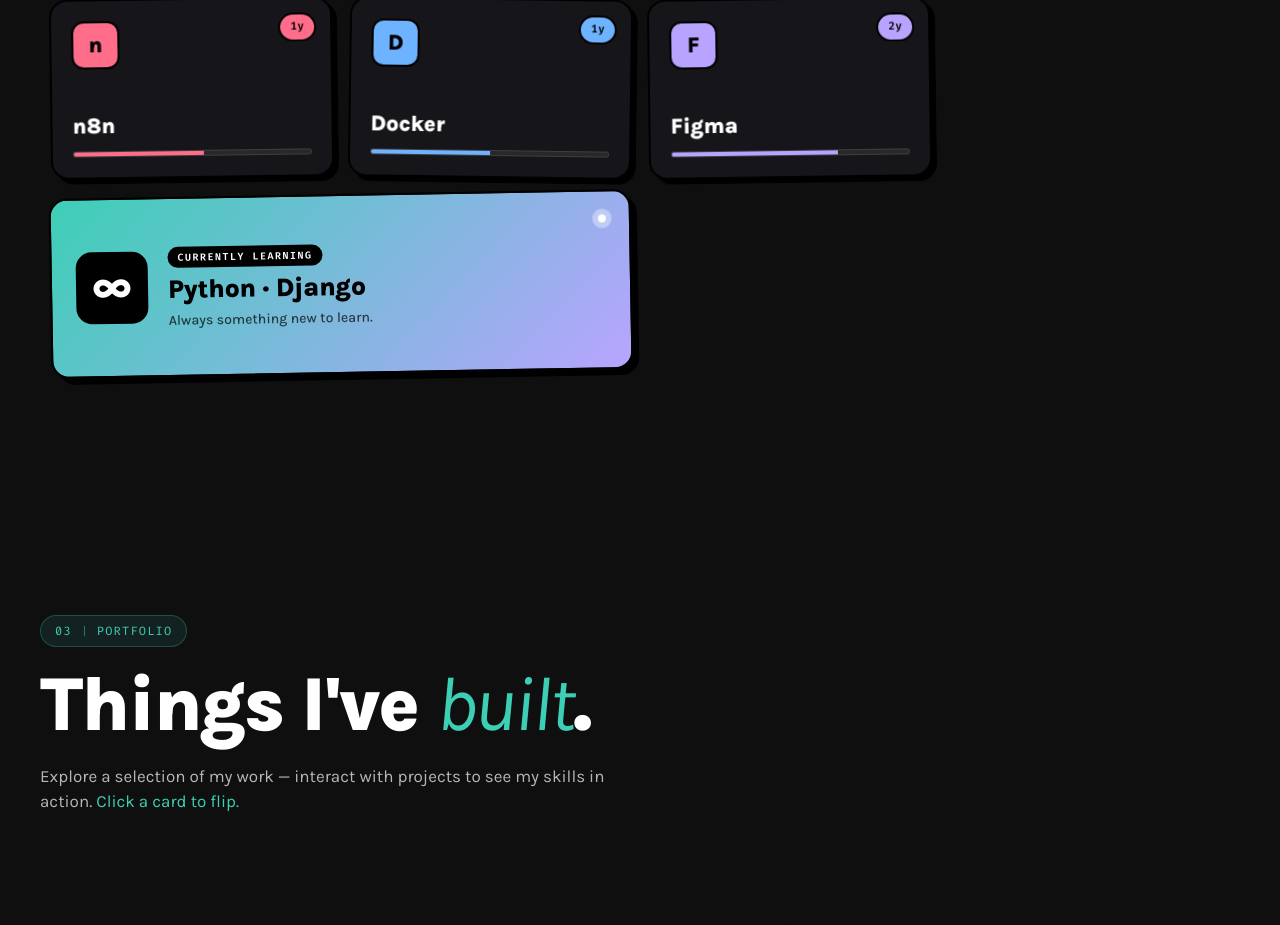
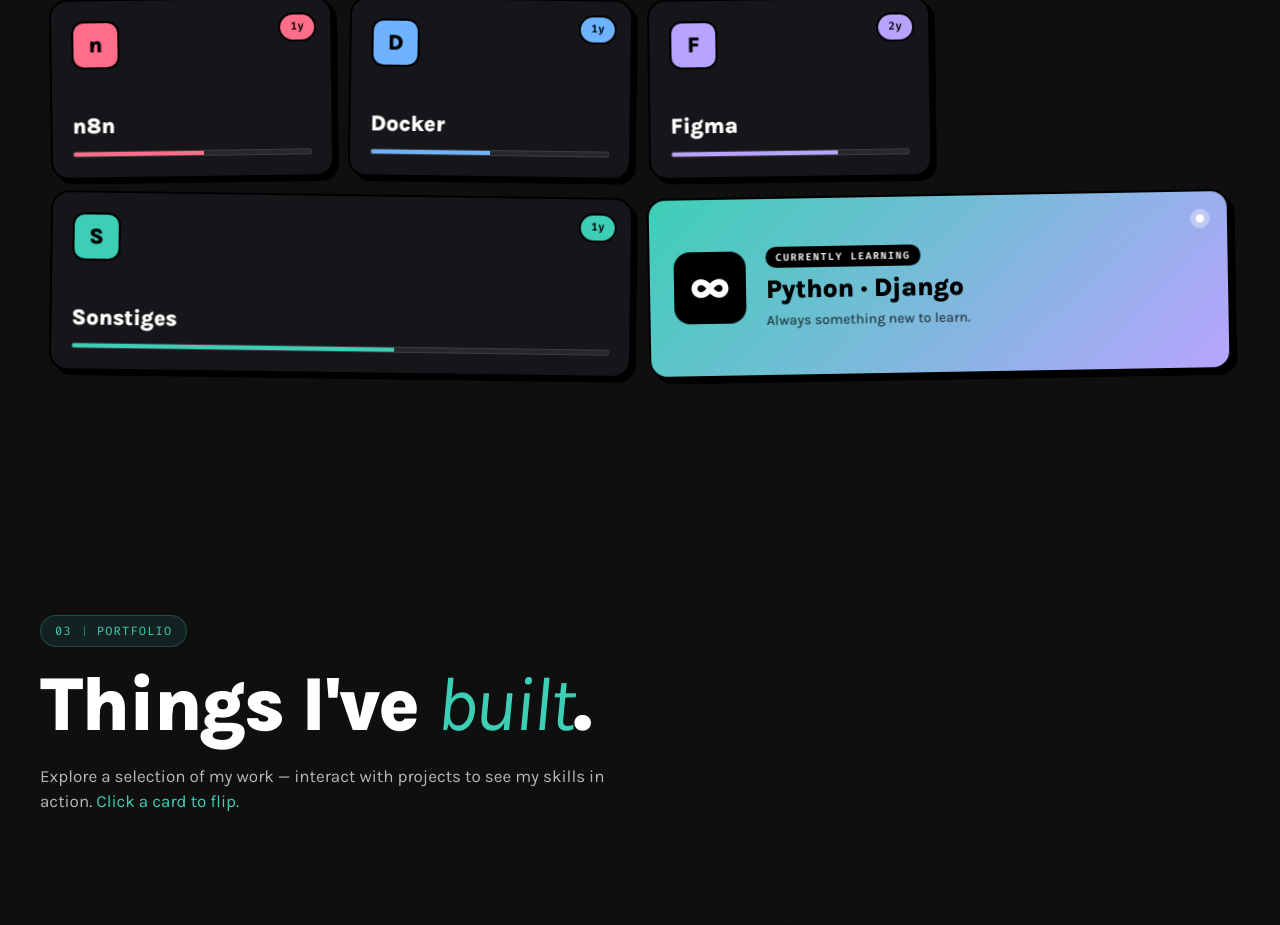
Before and after one commit to MonkeyDHoffy/Portfolio-Playground, a React (Vite) app: page / in a window 1280 px wide. Shown: the part 2998-3923 px from the top of the page. Built offline with nearby package versions, Linux system fonts and the light colour scheme.

Commit message:
Update skills section content and card interactions

```diff
--- a/src/components/sections/Skills.tsx
+++ b/src/components/sections/Skills.tsx
@@ -38,7 +38,7 @@
           {allSkills.map((s, i) => (
             <SkillTile key={s.label} skill={s} index={i} lang={lang} />
           ))}
-          <GrowthTile label={t('skills.learningLabel')} sub={t('skills.learningSub')} />
+          <GrowthTile label={t('skills.learningLabel')} sub={t('skills.learningSub')} backText={t('skills.learningBack')} />
         </div>
       </div>
       <style>{`
@@ -153,16 +153,33 @@
   );
 }
 
-function GrowthTile({ label, sub }: { label: string; sub: string }) {
+function GrowthTile({ label, sub, backText }: { label: string; sub: string; backText: string }) {
+  const [hover, setHover] = useState(false);
   return (
+    <div
+      onMouseEnter={() => setHover(true)}
+      onMouseLeave={() => setHover(false)}
+      style={{
+        gridColumn: 'span 2',
+        gridRow: 'span 1',
+        perspective: 1000,
+        transition: 'transform 300ms ease',
+        transform: `rotate(-1deg) ${hover ? 'translateY(-6px)' : ''}`,
+        cursor: 'pointer',
+      }}
+    >
       <div style={{
-      gridColumn: 'span 2', gridRow: 'span 1',
-      position: 'relative',
+        position: 'relative', width: '100%', height: '100%',
+        transformStyle: 'preserve-3d',
+        transition: 'transform 500ms cubic-bezier(0.3, 0.7, 0.2, 1)',
+        transform: hover ? 'rotateY(180deg)' : 'rotateY(0deg)',
+      }}>
+        <div style={{
+          position: 'absolute', inset: 0, backfaceVisibility: 'hidden',
           borderRadius: 18, padding: 24,
           background: `linear-gradient(135deg, ${TEAL}, ${LILAC})`,
           border: '2px solid #000',
           boxShadow: '6px 6px 0 #000',
-      transform: 'rotate(-1deg)',
           display: 'flex', alignItems: 'center', gap: 20,
           overflow: 'hidden',
         }}>
@@ -199,5 +216,27 @@
             </div>
           </div>
         </div>
+        <div style={{
+          position: 'absolute', inset: 0, backfaceVisibility: 'hidden',
+          transform: 'rotateY(180deg)',
+          borderRadius: 18, padding: 22,
+          background: `linear-gradient(135deg, ${LILAC}, ${TEAL})`,
+          border: '2px solid #000',
+          boxShadow: '6px 6px 0 #000',
+          display: 'flex', flexDirection: 'column', justifyContent: 'space-between',
+        }}>
+          <div style={{
+            fontFamily: 'var(--ff-mono)', fontSize: 11, color: '#000', opacity: 0.72,
+            display: 'flex', justifyContent: 'space-between',
+          }}>
+            <span>/ growth-mode</span>
+            <span>open</span>
+          </div>
+          <div style={{ fontSize: 16, fontWeight: 700, color: '#000', lineHeight: 1.4 }}>
+            {backText}
+          </div>
+        </div>
+      </div>
+    </div>
   );
 }
--- a/src/data/skills.ts
+++ b/src/data/skills.ts
@@ -31,6 +31,7 @@
   { label: 'n8n',        icon: null,                             years: 1, level: 55, color: PINK,   span: 1, note: { de: 'n8n automatisiert Workflows, indem Apps ueber visuelle Flows verbunden werden.', en: 'n8n automates workflows by connecting apps through visual flows.' } },
   { label: 'Docker',     icon: null,                             years: 1, level: 50, color: SKY,    span: 1, note: { de: 'Docker kapselt Anwendungen in Container fuer konsistente Umgebungen auf jedem System.', en: 'Docker packages applications in containers for consistent environments on any system.' } },
   { label: 'Figma',      icon: null,                             years: 2, level: 70, color: LILAC,  span: 1, note: { de: 'Figma ist ein Tool fuer UI-Design, Prototyping und Team-Kollaboration.', en: 'Figma is a tool for UI design, prototyping, and team collaboration.' } },
+  { label: 'Sonstiges',  icon: null,                             years: 1, level: 60, color: TEAL,   span: 2, note: { de: 'Tailwind, Bootstrap, Supabase, Vite und React Native gehoeren ebenfalls zu meinen Praxis-Tools.', en: 'I have also worked with Tailwind, Bootstrap, Supabase, Vite, and React Native.' } },
 ];
 
 export const growthSkill = {
--- a/src/i18n/translations.ts
+++ b/src/i18n/translations.ts
@@ -63,6 +63,10 @@
     hoverTip: { de: 'Hover zum Umdrehen.', en: 'Hover to flip.' },
     learningLabel: { de: 'LERNE GERADE', en: 'CURRENTLY LEARNING' },
     learningSub:   { de: 'Es gibt immer was Neues zu lernen.', en: 'Always something new to learn.' },
+    learningBack:  {
+      de: 'Ich arbeite mich schnell und strukturiert in neue Themen ein und lerne gezielt die Technologien, die für ihr Team relevant sind.',
+      en: 'I ramp up quickly in new domains and intentionally learn the technologies that matter for your team.',
+    },
   },
 
   projects: {
--- a/src/styles/global.css
+++ b/src/styles/global.css
@@ -57,11 +57,26 @@
   );
 }
 
-/* Scrollbar glow effect */
+/* Scrollbar trail effect - enhanced glow in scroll direction */
 html ::-webkit-scrollbar-thumb {
   box-shadow:
     0 0 calc(10px + 14px * var(--scrollbar-glow)) color-mix(in srgb, var(--scrollbar-c2) 72%, transparent),
     inset 0 0 0 1px rgba(255,255,255,0.14);
+}
+
+html.has-scrollbar-trail ::-webkit-scrollbar-track {
+  background:
+    linear-gradient(
+      180deg,
+      transparent 0%,
+      transparent calc(var(--scrollbar-thumb-pos, 0) * 100% - 80px),
+      rgba(184, 164, 255, 0.4) calc(var(--scrollbar-thumb-pos, 0) * 100% - 20px),
+      rgba(184, 164, 255, 0.16) calc(var(--scrollbar-thumb-pos, 0) * 100% + 20px),
+      transparent calc(var(--scrollbar-thumb-pos, 0) * 100% + 80px),
+      transparent 100%
+    ),
+    linear-gradient(180deg, rgba(255,255,255,0.045), rgba(255,255,255,0.08));
+  transition: background 120ms ease;
 }
 
 html.is-scrolling ::-webkit-scrollbar-thumb {
```
Lines whose indentation alone changed are shown as unchanged.
